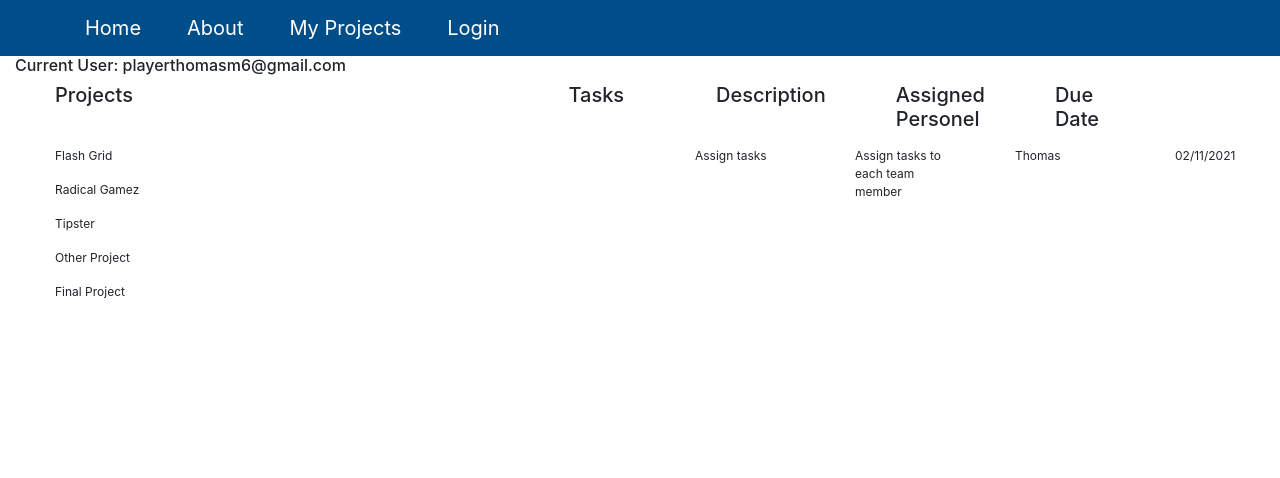
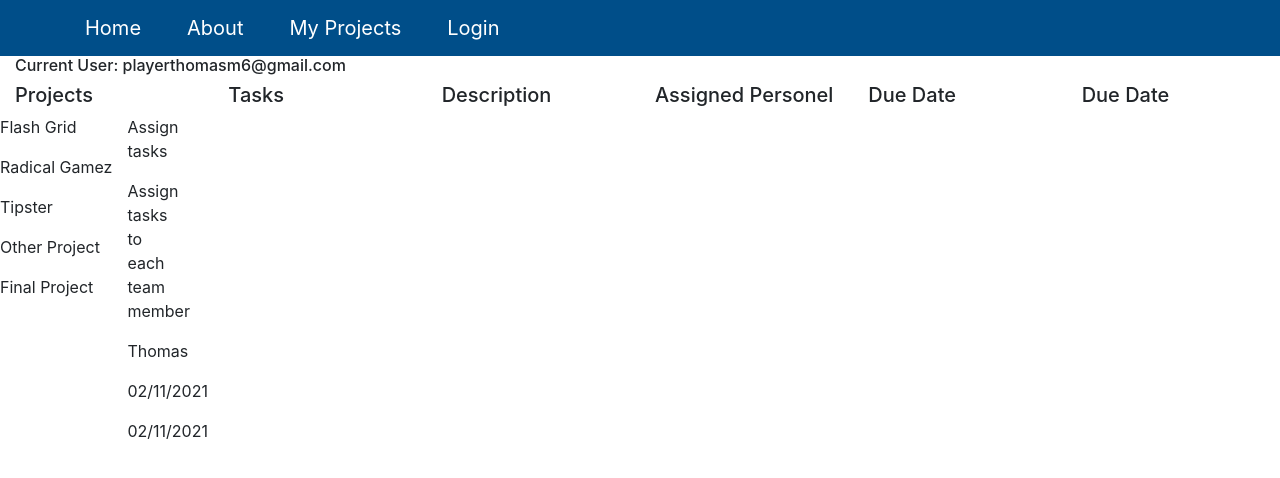
Before and after one commit to playerthomasm6/flashGrid, a React (Create React App) app in the folder client/: page /projects in a window 1280 px wide. Both pictures are taken after a click on the element "Other Project". Shown: the top 478 px of the page. Built offline with nearby package versions, Linux system fonts and the light colour scheme; no server answers.

Commit message:
added some styling and changed column tags to div tags for testing

```diff
--- a/client/src/components/Column/style.css
+++ b/client/src/components/Column/style.css
@@ -7,3 +7,7 @@
     border: solid black 3px;
     padding: 2px;
 }
+
+.project-list {
+    width: 50%;
+}
--- a/client/src/components/ProjectsContainer/index.js
+++ b/client/src/components/ProjectsContainer/index.js
@@ -141,40 +141,39 @@ function ProjectsContainer() {
     return (
         <div className="container-fluid space-out">
             <h6>Current User: {user.userName}</h6>
+
             <div className="row">
-                <Column>
+                <div className="col-sm-2">
                 <h5>Projects</h5>
-                </Column>
+                </div>
 
-                <div className="row">
-                <Column>
+                <div className="col-sm-2">
                 <h5>Tasks</h5>
-                </Column>
+                </div>
 
-                <Column>
+                <div className="col-sm-2">
                 <h5>Description</h5>
-                </Column>
+                </div>
 
-                <Column>
+                <div className="col-sm-2">
                 <h5>Assigned Personel</h5>
-                </Column>
+                </div>
 
-                <Column>
+                <div className="col-sm-2">
                 <h5>Due Date</h5>
-                </Column>
+                </div>
 
-                <Column>
+                <div className="col-sm-2">
+                <h5>Due Date</h5>
+                </div>
 
-                </Column>
-                </div>
 
             </div>
 
             <div className="row">
-                <Column>
 
-
-                    {projectNameList.map(item => (
+                <div classname="col-sm-2">
+                {projectNameList.map(item => (
                         <p className="pointer"
                         key={item + "1"}
                         value={item}
@@ -183,39 +182,41 @@ function ProjectsContainer() {
                         >{item}</p>
 
                     ))}
+                </div>
+
+                     {currentProject.map(item => (
+                         <div>
+                            <div className="col-sm-2">
+                            <p>{item.taskName}</p>
+                            </div>
 
 
-                </Column>
-                <div className="col">
-                     {currentProject.map(item => (
-                        <div className="row">
-
-                            <Column>
-                            <p>{item.taskName}</p>
-                            </Column>
+                            <div className="col-sm-2">
+                            <p> {item.taskDescription}</p>
+                            </div>
 
 
-                            <Column>
-                            <p> {item.taskDescription}</p>
-                            </Column>
+                            <div className="col-sm-2">
+                            <p>{item.taskAssigne}</p>
+                            </div>
 
 
-                            <Column>
-                            <p>{item.taskAssigne}</p>
-                            </Column>
+                            <div className="col-sm-2">
+                            <p>{item.taskDueDate}</p>
+                            </div>
+
+                            <div className="col-sm-2">
+                            <p>{item.taskDueDate}</p>
+                            </div>
+                        </div>
+
+                    ))}
 
 
-                            <Column>
-                            <p>{item.taskDueDate}</p>
-                            </Column>
-
-                        </div>
-                    ))}
-
-                </div>
             </div>
 
         </div>
+
     );
 }
 
```
Also changed, not shown: 1 other file (tests, documents, lock files or other folders).
